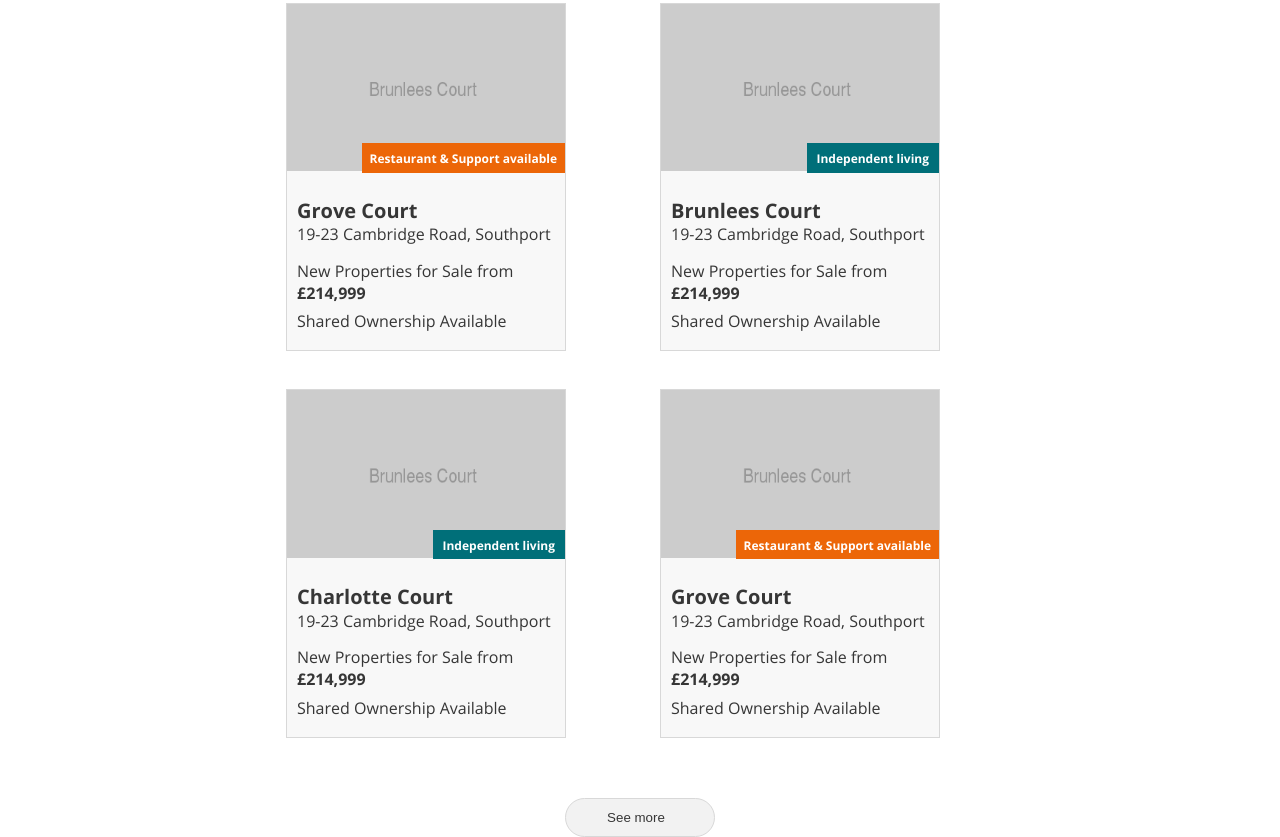
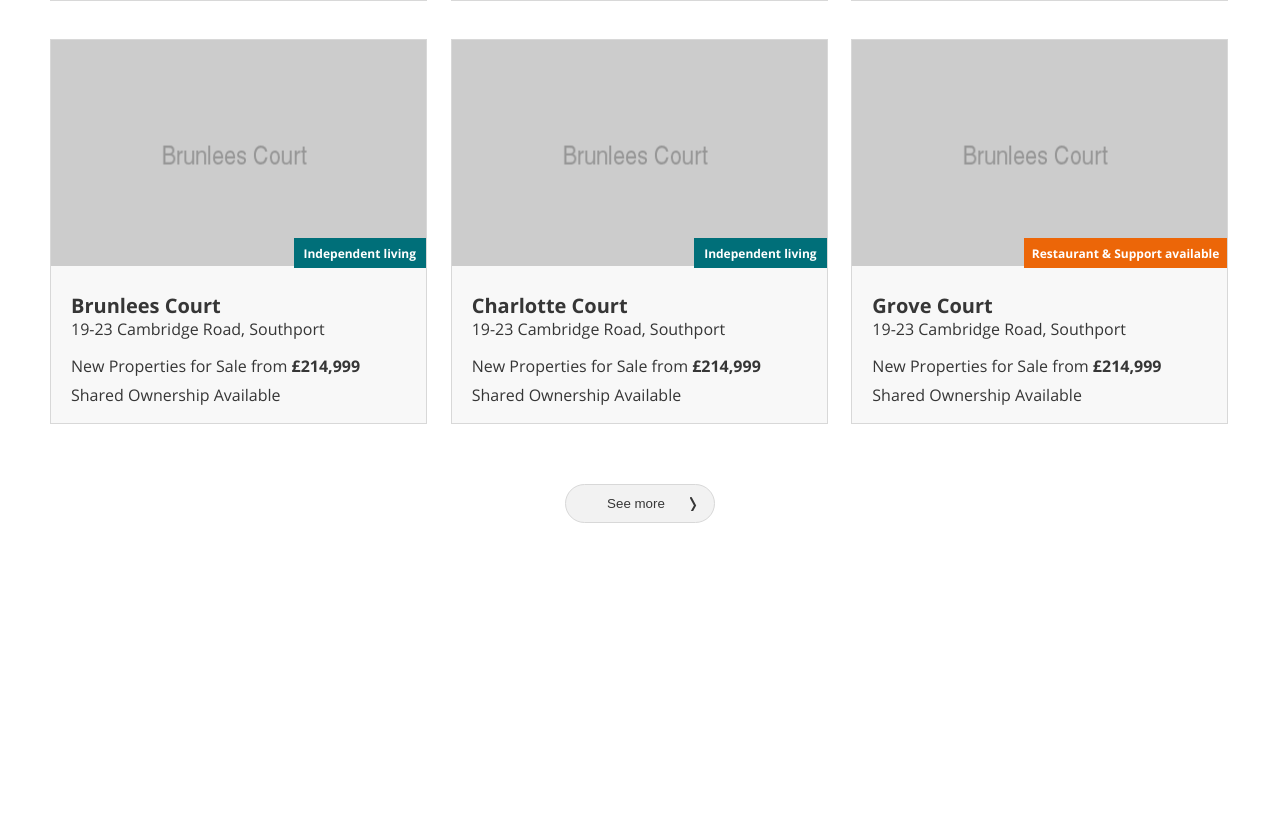
Before and after one commit to AlexKuchinskaya/real-state-agency, a website built with webpack: page public/index.html in a window 1280 px wide. Shown: the part 619-1456 px from the top of the page. After the commit the page ends 1142 px from the top, so only its background shows below. Built offline with nearby package versions, Linux system fonts and the light colour scheme; no server answers.

Commit message:
Fixed desktop size, added arrow to button

```diff
--- a/package.json
+++ b/package.json
@@ -28,6 +28,7 @@
     "html-webpack-pug-plugin": "^3.0.0",
     "sass-loader": "10.1.1",
     "style-loader": "2.0.0",
+    "svg-url-loader": "^7.1.1",
     "url-loader": "^4.1.1",
     "webpack": "4.46.0",
     "webpack-cli": "3.3.12",
--- a/public/js/property-cards.js
+++ b/public/js/property-cards.js
@@ -47,4 +47,5 @@ export const renderPropertyCards = (data) => {
 }
 
 // src img?? if they all dif
-//class independ living
+// make only 3 rows button see more
+//пофиксить стрелку
--- a/public/style/blocks/catalog-button.scss
+++ b/public/style/blocks/catalog-button.scss
@@ -6,4 +6,19 @@
     padding: 11px 0;
     padding-left: 33px;
     padding-right: 41px;
+    position: relative;
+    &::after {
+        content: "";
+        display: block;
+        background-image: url(../img/arrow.svg);
+        position: absolute;
+        width: 7px;
+        height: 14px;
+        top: 50%;
+        right: 17px;
+        transform: translateY(-50%);
+        // float: left;
+        // margin-right: 5px;
+        // margin-top: -2px;
+    }
 }
--- a/public/style/variables.scss
+++ b/public/style/variables.scss
@@ -7,5 +7,5 @@ $independent-color: #006F79;
 $support-color: #EC6608;
 $filter-input-border: #D8D8D8;
 $tablet-width: 768px;
-$desktop-width: 1440px;
+$desktop-width: 1280px;
 $mobile-width-only: 767px;
--- a/webpack.config.js
+++ b/webpack.config.js
@@ -36,6 +36,17 @@ module.exports = {
                   loader: 'url-loader',
                 },
             },
+            {
+                test: /\.svg$/,
+                use: [
+                  {
+                    loader: 'svg-url-loader',
+                    options: {
+                      limit: 10000,
+                    },
+                  },
+                ],
+            },
         ],
     },
     // plugins: [  // Array of plugins to apply to build chunk
```
Also changed, not shown: 1 other file.
